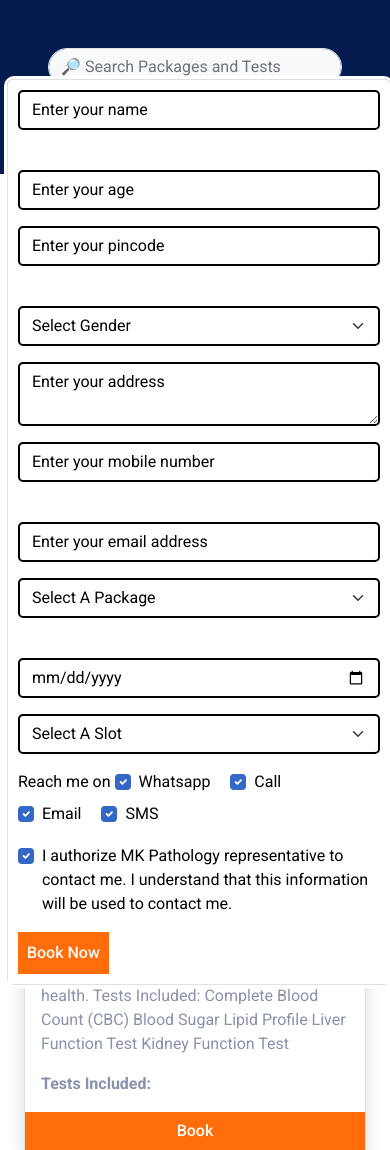
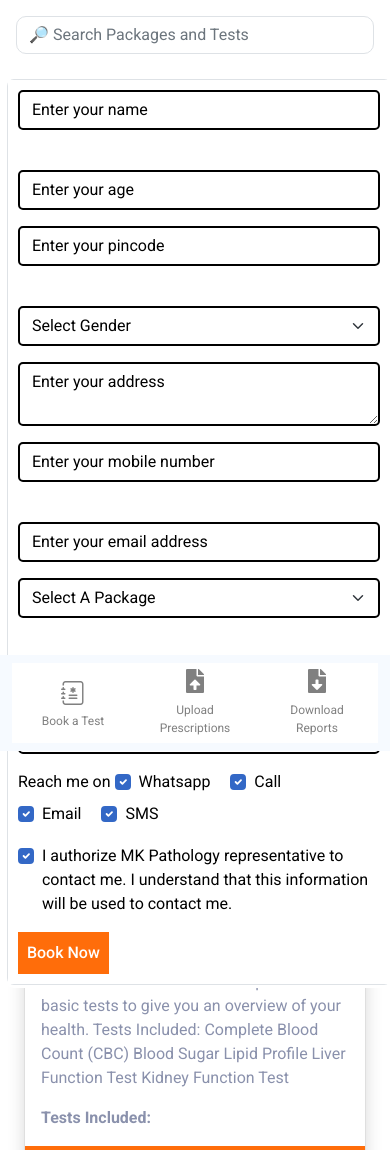
Before and after one commit to tipsyCodr/mkpathology, a Laravel app: page / in a window 390 px wide. Shown: the part 93-1243 px from the top of the page. Run offline with Laravel 12, Linux system fonts and the light colour scheme; data comes from the database, SQL or seed files in the repository; some libraries are stand-ins or nearby versions.

Commit message:
added bottom bar

```diff
--- a/main/resources/views/home.blade.php
+++ b/main/resources/views/home.blade.php
@@ -24,11 +24,11 @@
 
     {{-- Mobile search bar --}}
 
-    <div class="container-fluid bg-dark p-5 d-lg-none d-sm-block">
+    <div class="container-fluid m-0 p-3 d-lg-none d-sm-block">
         <form class="d-flex flex-column " onfocus="showlist();" onblur="hidelist();">
-            <input id=searchInput class="rounded-pill  form-control me-2 border border-muted"
-                style="background-color: #f8f9fa;" type="search" placeholder="&#128270; Search Packages and Tests"
-                aria-label="Search" onkeyup="searchAll();">
+            <input id=searchInput class="  form-control me-2 border border-muted" style="border-radius: 10px"
+                type="search" placeholder="&#128270; Search Packages and Tests" aria-label="Search"
+                onkeyup="searchAll();">
             {{-- <button class="btn btn-outline-success" type="submit">Search</button> --}}
             <div id='searchListOverlay' class='p-2 mt-2 ' style="border-radius: 20px;">
                 <ul id='searchList' class='list-none fixed ' style=" list-style:none; padding:0;">
@@ -36,9 +36,28 @@
                 </ul>
             </div>
         </form>
+        <div class="d-flex flex-row">
+            <a href ="#" class='w-100 border border-muted mx-2 px-3 py-4 text-center  '
+                style="border-radius:10px;">
+                <span class=" text-white p-2 rounded-circle"
+                    style='width: 10px; height: 10px; background-color: rgb(156, 156, 228)'><i
+                        class="bi bi-upload text-white"></i></span> Upload
+                Prescription
+            </a>
+            <a href ="#" class='w-100 border border-muted mx-2 px-3 py-4 text-center  '
+                style="border-radius:10px;">
+                <span class=" text-white p-2 rounded-circle"
+                    style=' width: 10px; height: 10px; background-color: rgb(156, 228, 185)'><i
+                        class="bi bi-clipboard-data text-white"></i></span> Reports
+            </a>
+
+        </div>
     </div>
 
     {{-- Mobile search bar end --}}
+
+
+
 
     <!-- Carousel Start -->
 
@@ -90,13 +109,79 @@
 
     <style>
         .hover-effect {
-            background-color: #031b4e;
+            /* background-color: #031b4e; */
+            background-color: white;
+            color: #031b4e;
+        }
+
+        .hover-text {
+
+            color: gray;
+        }
+
+        .hover-text:hover {
+            color: white;
         }
 
         .hover-effect:hover {
-            background-color: #ff6d0a
+            background-color: #ff6d0a;
+        }
+
+        .hover-effect:hover .hover-text {
+            color: #ffffff;
         }
     </style>
+    <!-- Bottom Navbar -->
+    <style>
+        /* Additional styles for the bottom navbar */
+        /* Additional styles for the bottom navbar */
+
+        .overflow-hidden {
+            overflow-x: hidden;
+            width: 100vw;
+        }
+
+        .bottom-link {
+            display: flex;
+            flex-direction: column;
+            justify-content: center;
+            align-items: center;
+            height: 80px;
+        }
+
+        .navbar .nav-link {
+            color: white;
+            text-align: center;
+            flex: 1;
+        }
+
+        .navbar .nav-link i {
+            font-size: 24px;
+        }
+
+        .navbar .nav-link div {
+            font-size: 12px;
+        }
+    </style>
+    <!-- Bottom Navbar -->
+    <nav class="navbar fixed-bottom navbar-dark bg-light d-md-none overflow-hidden">
+        <div class="container d-flex justify-content-between">
+            <a class="nav-link bottom-link text-center hover-effect" href="{{ route('book') }}">
+                <i class="bi bi-journal-medical hover-text"></i>
+                <div class=" hover-text pt-0 ">Book a Test</div>
+            </a>
+            <a class="nav-link bottom-link text-center hover-effect" href="{{ route('patient.prescription.view') }}">
+                <i class="fas fa-file-upload hover-text"></i>
+                <div class="hover-text pt-2">Upload Prescriptions</div>
+            </a>
+            <a class="nav-link bottom-link text-center hover-effect" href="{{ route('login') }}">
+                <i class="fas fa-file-download hover-text"></i>
+                <div class="hover-text pt-2">Download Reports</div>
+            </a>
+        </div>
+    </nav>
+
+    <!-- Bottom Navbar  end -->
 
     <!-- Banner Start -->
     <div class="container-fluid banner mb-1 d-none d-lg-block">
@@ -119,8 +204,8 @@
                 <div class="col-lg-4 wow zoomIn " data-wow-delay="0.6s">
                     <div class=" hover-effect d-flex flex-column p-5" style="height: 300px">
                         <h3 class="text-white text-center mb-3">Download Report</h3>
-                        <a href="{{ route('login') }}"><img class='icon' src={{ asset('assets/img/icon/report.png') }}
-                                alt=""></a>
+                        <a href="{{ route('login') }}"><img class='icon'
+                                src={{ asset('assets/img/icon/report.png') }} alt=""></a>
                     </div>
                 </div>
             </div>
@@ -650,7 +735,7 @@
                             resultsHTML +=
                                 '<li  class="p-2 px-4 bg-white w-100"><a class="text-black"  href="/view/test/' +
                                 item
-                                .id + '">' +
+                                .id + '" style="color:black;">' +
                                 item
                                 .name + '</a></li>';
                         }
@@ -661,7 +746,7 @@
                             resultsHTML +=
                                 '<li  class="p-2 px-4 bg-white w-100"><a class="text-black"  href="/view/package/' +
                                 item
-                                .id + '">' +
+                                .id + '" style="color:black;">' +
                                 item
                                 .name + '</a></li>';
                         }
```
Also changed, not shown: main/resources/views/view-description.blade.php (+20 -7 lines).
